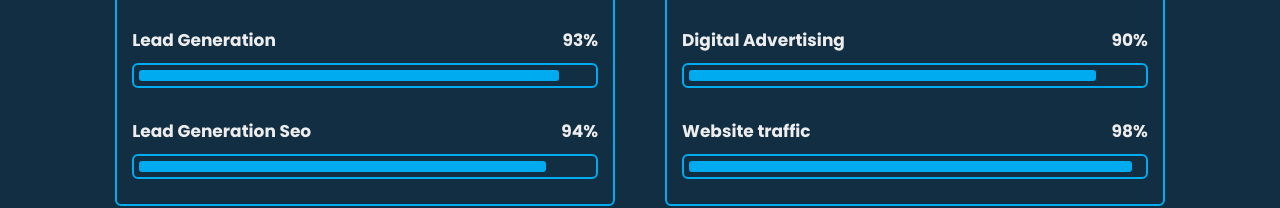
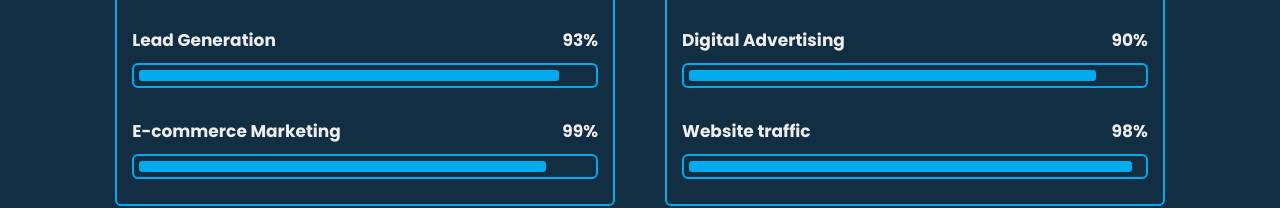
Before and after one commit to AishaaAmjad/Ayesha-s-Portfolio, a plain HTML site: page index.html in a window 1280 px wide. Shown: the part 2929-3137 px from the top of the page. Drawn offline with nearby package versions, Linux system fonts and the light colour scheme.

Commit message:
Update index.html

```diff
--- a/index.html
+++ b/index.html
@@ -182,7 +182,7 @@
                         </div>
 
                          <div class="progress">
-                            <h3>Lead Generation Seo <span>94%</span></h3>
+                            <h3>E-commerce Marketing<span>99%</span></h3>
                             <div class="bar"><span></span></div>
                         </div>
                     </div>
```
